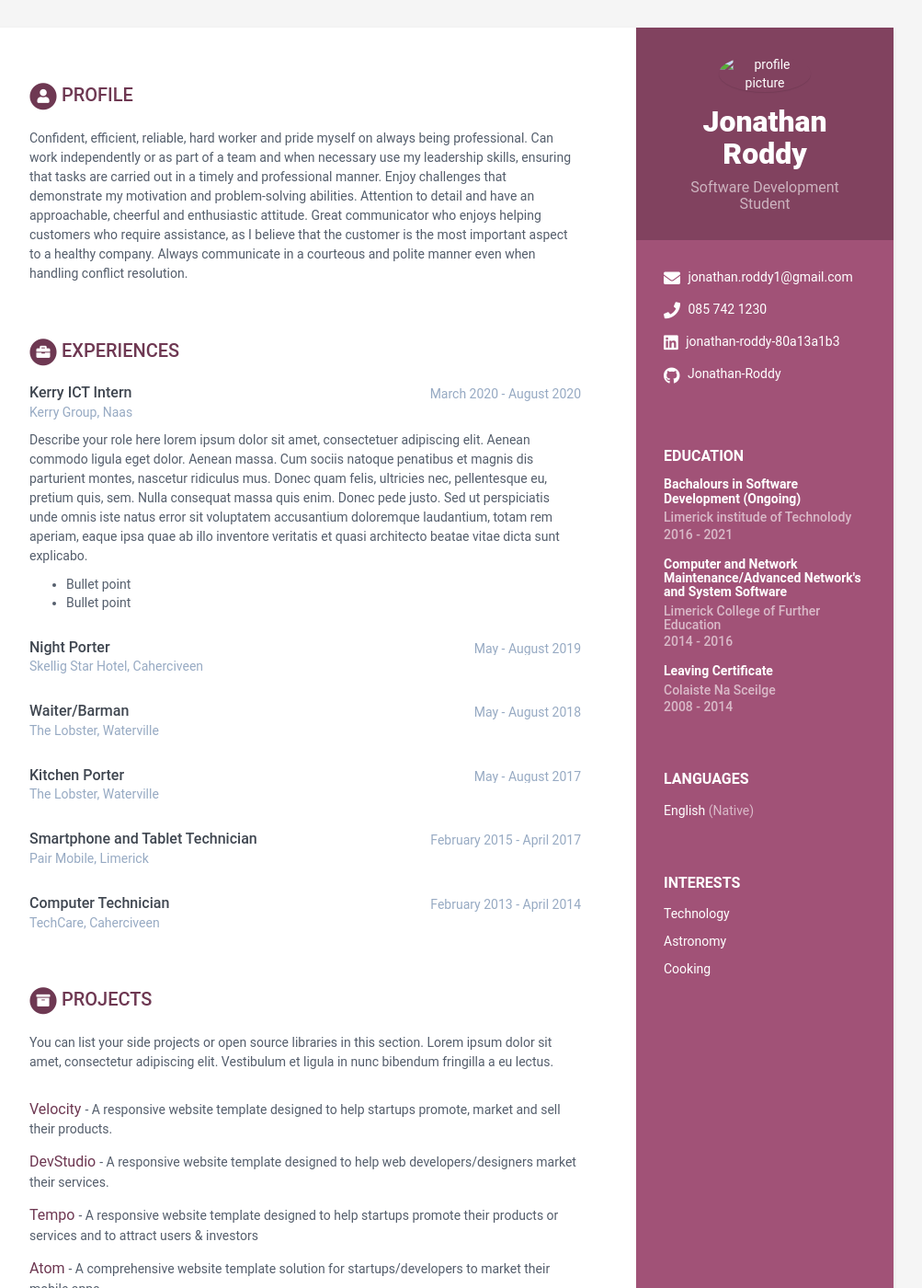
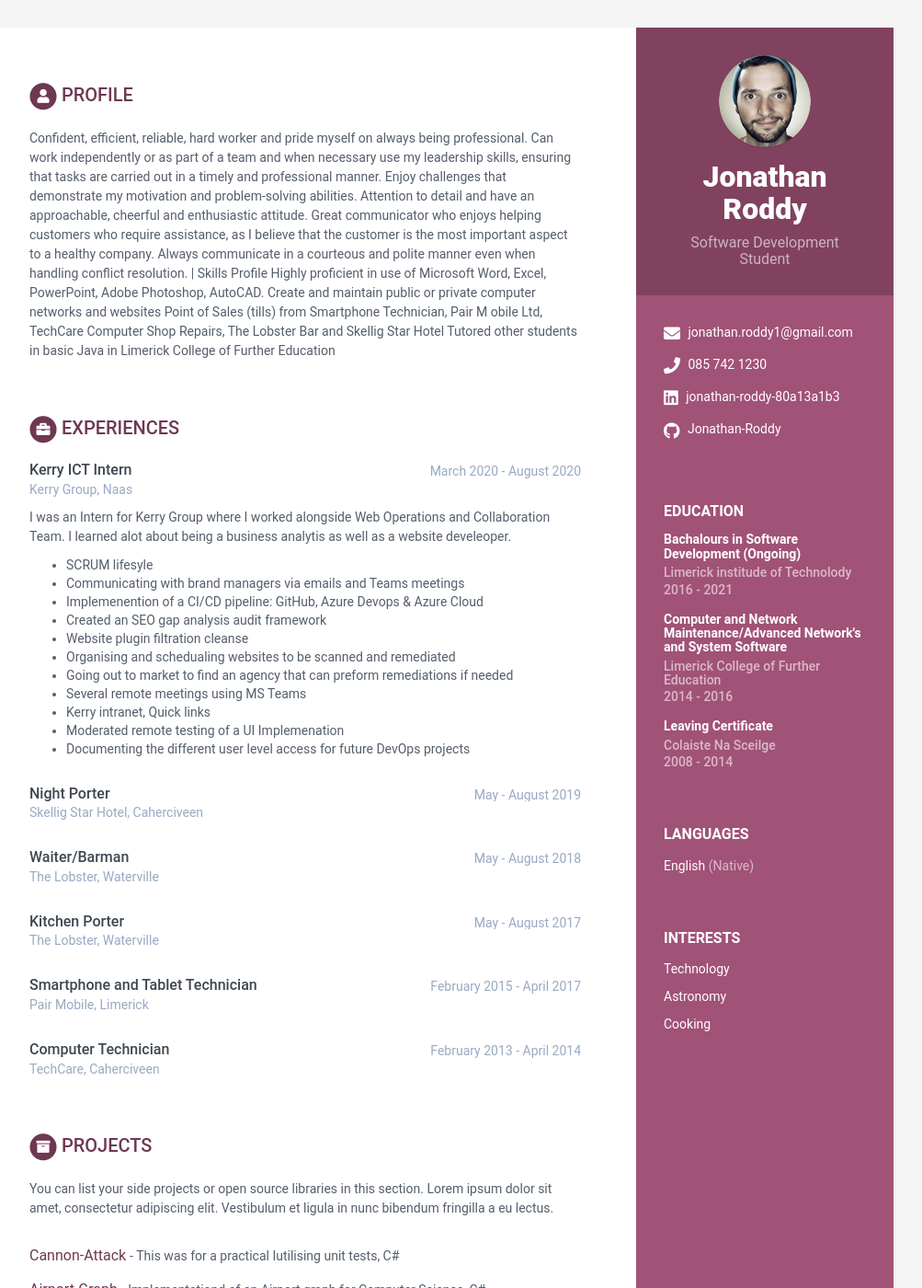
Before and after one commit to Jonathan-Roddy/Jonathan-Roddy.github.io, a Jekyll site: the page built from index.html, in a window 1280 px wide and 1400 px high. Shown: the whole window at 92% size, without its empty margins (168-1171 px from the left). Built offline with Jekyll 4.4.1, drawn with Linux system fonts in a browser that asks for light colours; some of the changed text lies outside the part shown.

Commit message:
Updating content

```diff
--- a/_data/data.yml
+++ b/_data/data.yml
@@ -48,57 +48,46 @@ career-profile:
         Attention to detail and have an approachable, cheerful and enthusiastic attitude.
         Great  communicator who enjoys helping customers who require assistance, as I believe that  the customer is the most important aspect to a healthy company.
         Always communicate in a courteous and polite manner even when handling conflict resolution.
+        |
+        Skills Profile
+        Highly proficient in use of Microsoft Word, Excel, PowerPoint, Adobe Photoshop, AutoCAD.
+        Create and maintain public or private computer networks and websites
+        Point of Sales (tills) from Smartphone Technician, Pair M obile Ltd, TechCare Computer Shop Repairs, The Lobster Bar and Skellig Star Hotel
+        Tutored other students in basic Java in Limerick College of Further Education
+
 
 education:
     - degree: Bachalours in Software Development (Ongoing)
       university: Limerick institude of Technolody
       time: 2016 - 2021
-      details: |
-        Describe your study here lorem ipsum dolor sit amet, consectetuer
-        adipiscing elit. Aenean commodo ligula eget dolor. Aenean massa. Cum
-        sociis natoque penatibus et magnis dis parturient montes, nascetur
-        ridiculus mus. Donec quam felis, ultricies nec, pellentesque eu,
-        pretium quis, sem.
-          - Bullet point
-          - Bullet point
+
     - degree: Computer and Network Maintenance/Advanced Network's and System Software
       university: Limerick College of Further Education
       time: 2014 - 2016
-      details: |
-        Describe your study here lorem ipsum dolor sit amet, consectetuer
-        adipiscing elit. Aenean commodo ligula eget dolor. Aenean massa. Cum
-        sociis natoque penatibus et magnis dis parturient montes, nascetur
-        ridiculus mus. Donec quam felis, ultricies nec, pellentesque eu,
-        pretium quis, sem.
-          - Bullet point
-          - Bullet point
+
     - degree: Leaving Certificate
       university: Colaiste Na Sceilge
       time: 2008 - 2014
-      details: |
-        Describe your study here lorem ipsum dolor sit amet, consectetuer
-        adipiscing elit. Aenean commodo ligula eget dolor. Aenean massa. Cum
-        sociis natoque penatibus et magnis dis parturient montes, nascetur
-        ridiculus mus. Donec quam felis, ultricies nec, pellentesque eu,
-        pretium quis, sem.
-          - Bullet point
-          - Bullet point
+
 experiences:
     - role: Kerry ICT Intern
       time: March 2020 - August 2020
       company: Kerry Group, Naas
       details: |
-        Describe your role here lorem ipsum dolor sit amet, consectetuer
-        adipiscing elit. Aenean commodo ligula eget dolor. Aenean massa.
-        Cum sociis natoque penatibus et magnis dis parturient montes,
-        nascetur ridiculus mus. Donec quam felis, ultricies nec,
-        pellentesque eu, pretium quis, sem. Nulla consequat massa quis
-        enim. Donec pede justo. Sed ut perspiciatis unde omnis iste natus
-        error sit voluptatem accusantium doloremque laudantium, totam rem
-        aperiam, eaque ipsa quae ab illo inventore veritatis et quasi
-        architecto beatae vitae dicta sunt explicabo.
-          - Bullet point
-          - Bullet point
+        I was an Intern for Kerry Group where I worked alongside Web Operations and Collaboration Team.
+        I learned alot about being a business analytis as well as a website develeoper.
+          - SCRUM lifesyle
+          - Communicating with brand managers via emails and Teams meetings
+          - Implemenention of a CI/CD pipeline: GitHub, Azure Devops & Azure Cloud
+          - Created an SEO gap analysis audit framework
+          - Website plugin filtration cleanse
+          - Organising and schedualing websites to be scanned and remediated
+          - Going out to market to find an agency that can preform remediations if needed
+          - Several remote meetings using MS Teams
+          - Kerry intranet, Quick links
+          - Moderated remote testing of a UI Implemenation
+          - Documenting the different user level access for future DevOps projects
+
     - role: Night Porter
       time: May - August 2019
       company: Skellig Star Hotel, Caherciveen
@@ -121,46 +110,70 @@ projects:
       section. Lorem ipsum dolor sit amet, consectetur adipiscing elit.
       Vestibulum et ligula in nunc bibendum fringilla a eu lectus.
     assignments:
-      - title: Velocity
-        link: "#hook"
-        tagline: "A responsive website template designed to help startups promote, market and sell their products."
+      - title: Cannon-Attack
+        link: "https://github.com/Jonathan-Roddy/Trie-Tree"
+        tagline: "This was for a practical Iutilising unit tests, C#"
 
-      - title: DevStudio
-        link: "#"
-        tagline: "A responsive website template designed to help web developers/designers market their services."
+      - title: Airport-Graph
+        link: "https://github.com/Jonathan-Roddy/Airport-Graph"
+        tagline: "Implementationd of an Airport graph for Computer Science, C#"
 
-      - title: Tempo
-        link: "#"
-        tagline: "A responsive website template designed to help startups promote their products or services and to attract users &amp; investors"
+      - title: Trie-Tree
+        link: "https://github.com/Jonathan-Roddy/Trie-Tree"
+        tagline: "Implementationd of an Trie Tree for Computer Science, C++"
 
-      - title: Atom
-        link: "#"
-        tagline: "A comprehensive website template solution for startups/developers to market their mobile apps."
+      - title: AVL-Tree
+        link: "https://github.com/Jonathan-Roddy/AVL-Tree"
+        tagline: "Implementationd of an AVL tree for Computer Science, C++"
 
-      - title: Delta
-        link: "#"
-        tagline: "A responsive Bootstrap one page theme designed to help app developers promote their mobile apps"
+      - title: Crime-Records
+        link: "https://github.com/Jonathan-Roddy/Crime-Records"
+        tagline: "This is my Assigment 5 for Java, ReadMe included "
+
+      - title: DAP-Group-Project
+        link: "https://github.com/Jonathan-Roddy/DAP-Group-Project"
+        tagline: "This is our third year group project where we had to create an auditing system with a front end GUI with the implementation of an SQL Database, ReadMe included"
+
+      - title: Moylish-Market
+        link: "https://github.com/Jonathan-Roddy/Moylish-Market"
+        tagline: "This was my quick website I created using CodeIgniter: PHP/HTML/CSS/Bootstrap/ Javascript"
+
+      - title: Machine-Learning
+        link: "https://github.com/Jonathan-Roddy/Machine-Learning"
+        tagline: "Here is some samples that I have been developing to learning the basic fundamental concepts of machine learning."
+
+      - title: Python
+        link: "https://github.com/Jonathan-Roddy/Python"
+        tagline: "The basic's of python programming"
+
+      - title: JSON
+        link: "https://github.com/Jonathan-Roddy/JSON"
+        tagline: "Learning the basic of json"
+
+      - title: YAML
+        link: "https://github.com/Jonathan-Roddy/YAML"
+        tagline: "Learning the basic of yaml/yml"
 
 skills:
     title: Skills &amp; Proficiency
 
     toolset:
-      - name: Python & Django
-        level: 98%
+      - name: C++ & CSharp
+        level: 80%
 
-      - name: Javascript & jQuery
-        level: 98%
+      - name: Javascript
+        level: 60%
 
-      - name: Angular
-        level: 98%
-
-      - name: HTML5 & CSS
+      - name: HTML5, CSS & Bootstrap
         level: 95%
 
-      - name: Ruby on Rails
-        level: 85%
-
-      - name: Sketch & Photoshop
+      - name: Java
         level: 60%
 
+      - name: Python
+        level: 70%
+
+      - name: JSON & Yaml
+        level: 80%
+
 footer:
```
Also changed, not shown: assets/images/profile.png (added), 1 other file.
